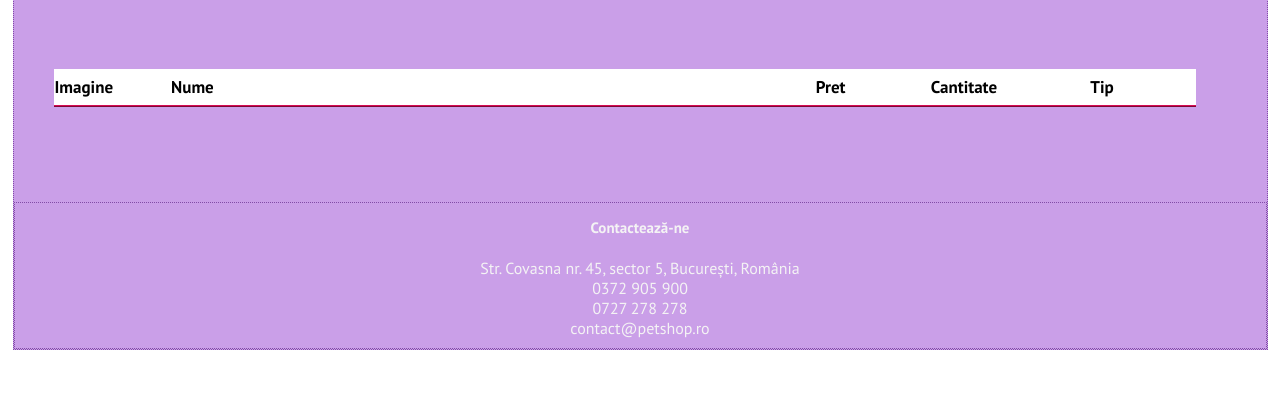
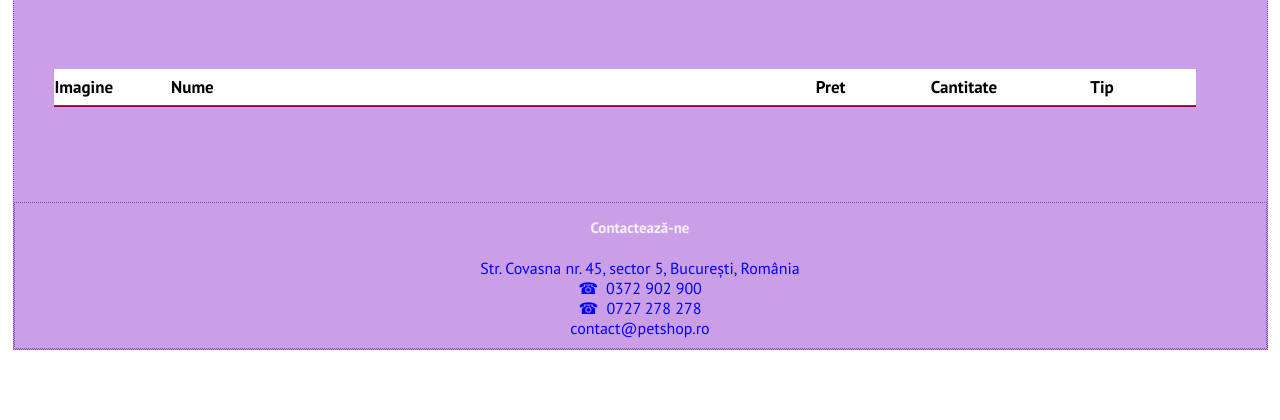
Before and after one commit to manus100/PetShop_V2, a plain HTML site: page admin.html in a window 1280 px wide. Shown: the part 380-800 px from the top of the page. Drawn offline with Linux system fonts and the light colour scheme; no server answers.

Commit message:
Add files via upload

```diff
--- a/admin.html
+++ b/admin.html
@@ -116,10 +116,10 @@
 
         <div id="footer">
             <div id='footerTitle'>Contactează-ne</div>
-            <a href="">Str. Covasna nr. 45, sector 5, București, România</a><br>
-            <a href=''>0372 905 900</a><br>
-            <a href=''>0727 278 278</a><br>
-            <a href="">contact@petshop.ro</a><br>
+            <a href="https://www.google.com/maps/place/str%20covasna%20bucuresti">Str. Covasna nr. 45, sector 5, București, România</a><br>
+            <a href='tel:0372 902 900'>0372 902 900</a><br>
+            <a href='tel:0727 278 278'>0727 278 278</a><br>
+            <a href="mailto:contact@petshop.ro">contact@petshop.ro</a><br>
         </div>
     </div>
 
--- a/css/style.css
+++ b/css/style.css
@@ -613,8 +613,6 @@ textarea{
 }
 
 
-
-
 #footer{
     clear: both;
     height: 5%;
@@ -625,9 +623,7 @@ textarea{
 /*    font-family: 'MyriadPro-Light';  */
 }
 
-#footer a{
-    color: #f4f3f4;
-}
+
 
 #footerTitle{
     margin: 5px;
@@ -650,13 +646,13 @@ textarea{
     }
 }
 
-a {
-    color: orange;
+#footer a {
+    color: blue;
     text-decoration: none;
-  }
+}
 
-a[href^="tel:"] {
-    color: orange;
+a[href^='tel:'] {
+    color:blue;
     text-decoration: none;
   }
 
```
Also changed, not shown: cart.html (+4 -4 lines), details.html (+4 -4 lines), index.html (+1 -1 lines).
